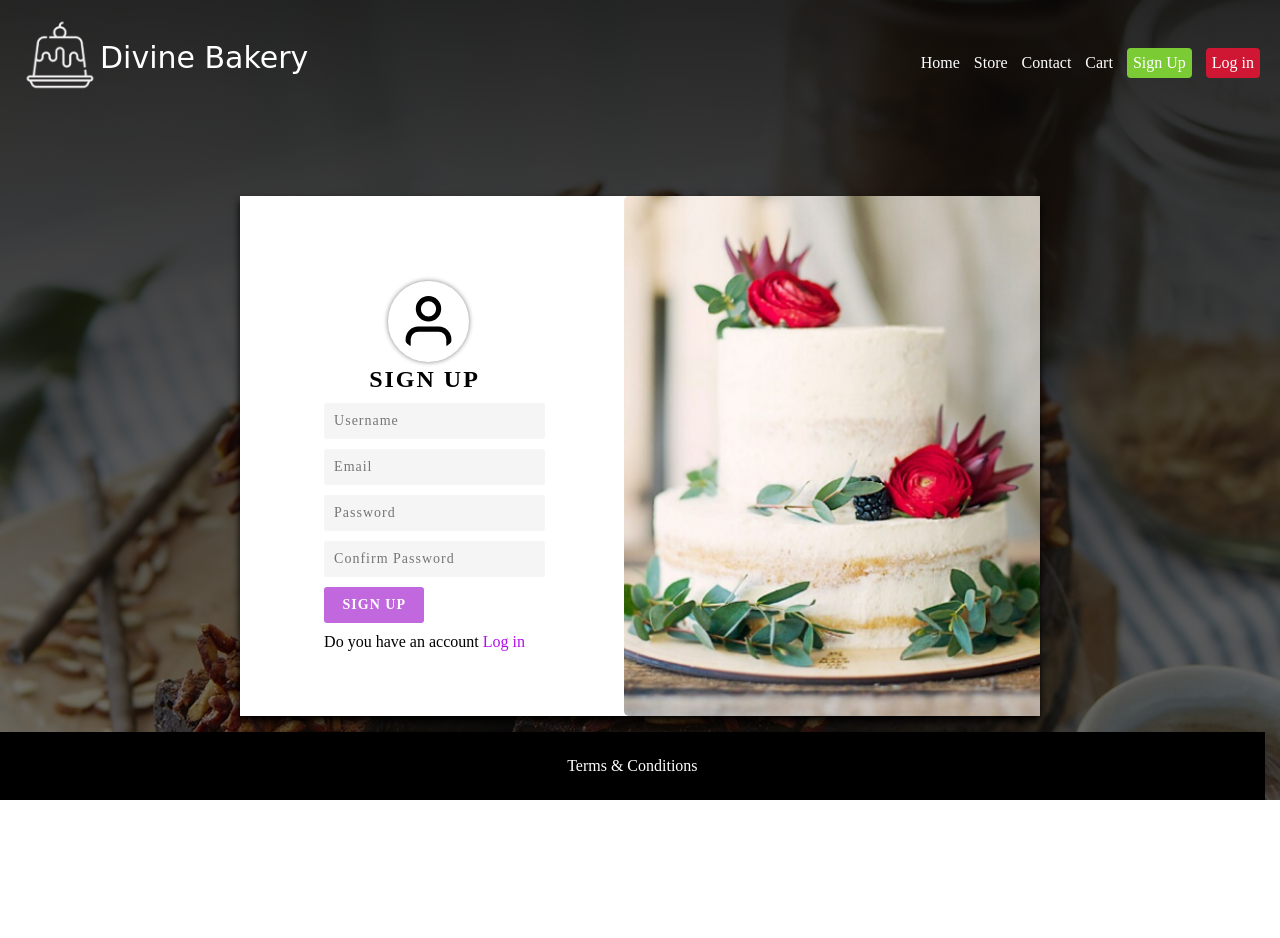
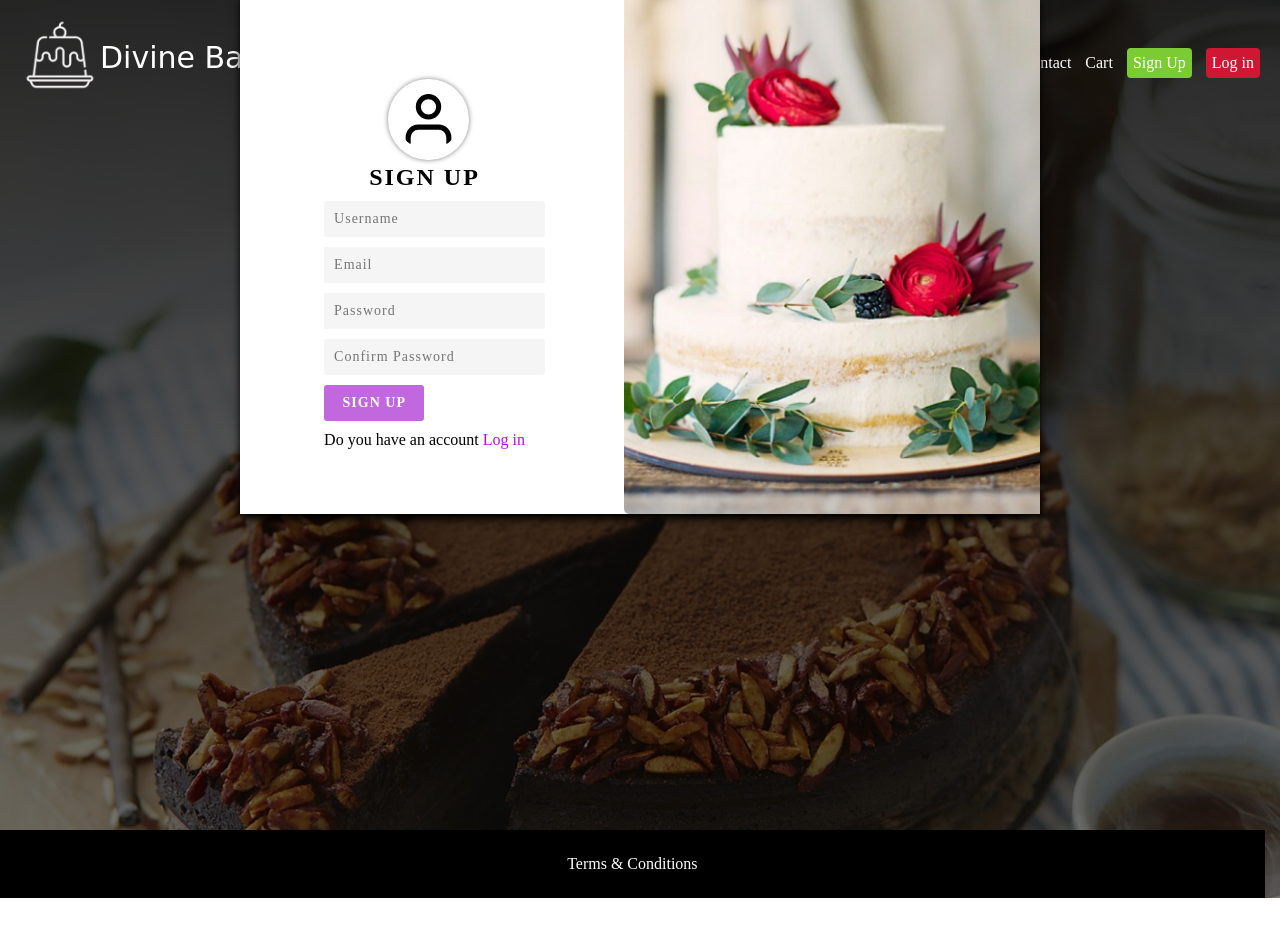
Before and after one commit to lawrenceuchenye/ecommerce, a Django app: page /signup/ in a window 1280 px wide. After the commit the page ends 898 px from the top, so only its background shows below. Run offline with Django 3.2, Linux system fonts and the light colour scheme; parts of the project's set-up code (start-up, migrations or seed data) failed here and were passed over; some libraries are stand-ins or nearby versions.

Commit message:
tweaked templates

```diff
--- a/static/css/new-base.css
+++ b/static/css/new-base.css
@@ -4,9 +4,6 @@
   font-family:serif;
 }
 
-.container{
- height:100vh;
-}
 
 .container .nav-bar{
   display:flex;
@@ -103,10 +100,6 @@
 
 @media only screen and (max-width:700px){
 
-  .container{
-   height:680px;
-  }
-
   .container .nav-bar{
     background:#000;
   }
--- a/templates/home.html
+++ b/templates/home.html
@@ -3,8 +3,9 @@
 {% block content %}
   {% load static %}
    <style>
-    .content{
+    .body{
      width:100%;
+     height:100vh;
     }
    </style>
   <link rel="stylesheet" href="{% static 'css/home.css' %}"/>
--- a/templates/login.html
+++ b/templates/login.html
@@ -3,8 +3,9 @@
 {% block content %}
 {% load static %}
         <style>
-          section{
-           height:100vh;
+          .body{
+           overflow:scroll;
+           height:120vh;
            position:relative;
           }
         </style>
--- a/templates/new-base.html
+++ b/templates/new-base.html
@@ -14,6 +14,7 @@
             background-size:cover;
             background-position:center;
             position:relative;
+            overflow:hidden;
           }
 
           .utils{
@@ -25,10 +26,6 @@
             transition:1s;
             z-index:1;
             overflow:hidden;
-          }
-
-          .body{
-
           }
 
         </style>
--- a/templates/signup.html
+++ b/templates/signup.html
@@ -3,10 +3,10 @@
 {% block content %}
 {% load static %}
         <style>
-          section{
-          height:100vh;
-          position:relative;
+          .body{
+           height:100vh;
           }
+
         </style>
 
       <link rel="stylesheet"  href="{% static 'css/account.css' %}"/>
```
Also changed, not shown: db.sqlite3.
